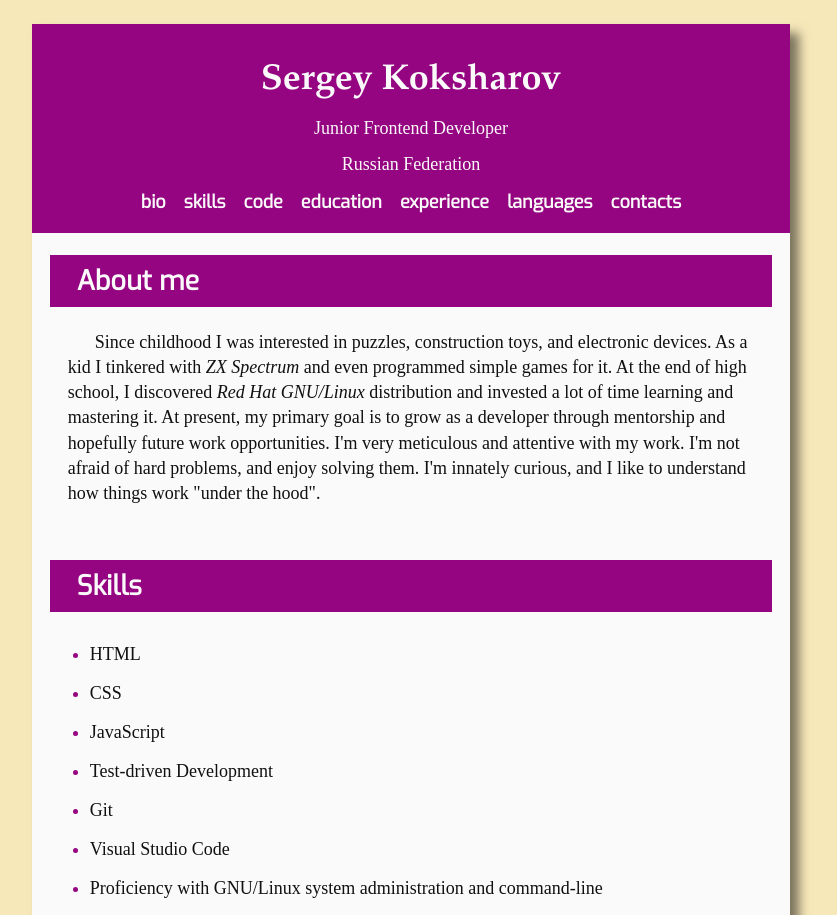
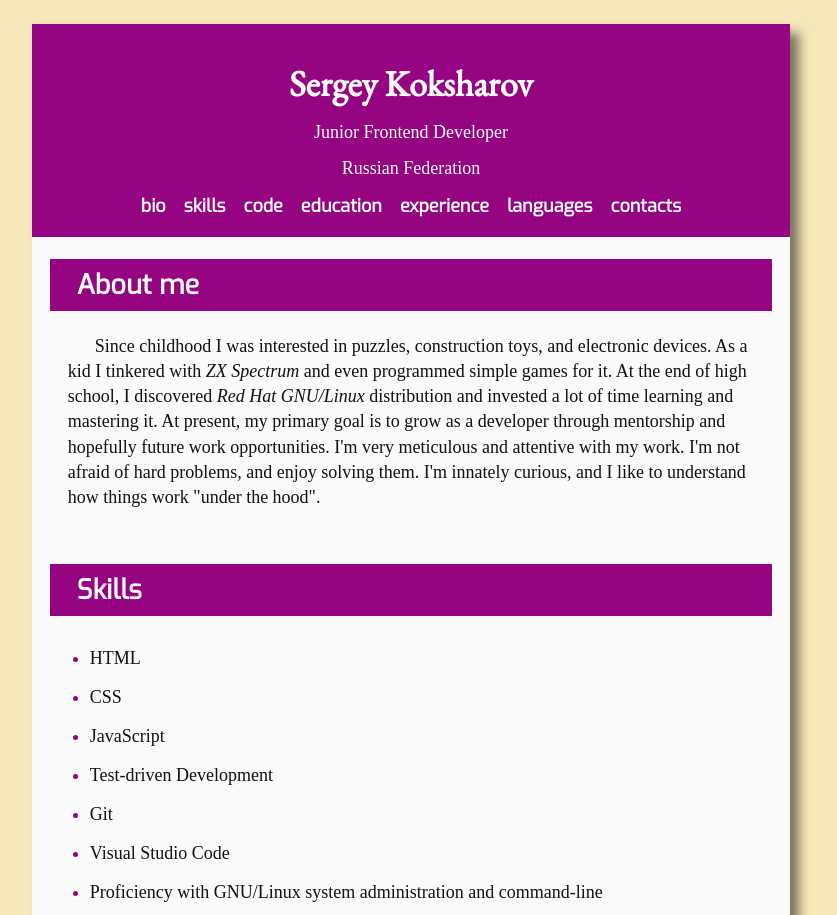
Before and after one commit to gentoosiast/rsschool-cv, a website: page index.html in a window 1280 px wide. Shown: the top 915 px of the page, without its empty margins (229-1066 px from the left). Drawn offline with nearby package versions, Linux system fonts and the light colour scheme; a small style sheet from the web is missing.

Commit message:
refactor: use EB Garamond from Google Fonts for main heading

```diff
--- a/index.html
+++ b/index.html
@@ -10,7 +10,7 @@
     <link rel="manifest" href="/manifest.webmanifest">
     <link rel="preconnect" href="https://fonts.googleapis.com">
     <link rel="preconnect" href="https://fonts.gstatic.com" crossorigin>
-    <link href="https://fonts.googleapis.com/css2?family=Exo&display=swap" rel="stylesheet">
+    <link href="https://fonts.googleapis.com/css2?family=EB+Garamond&family=Exo&display=swap" rel="stylesheet">
     <link rel="stylesheet" href="//cdn.jsdelivr.net/npm/hack-font@3/build/web/hack-subset.css">
     <link rel="stylesheet" href="style.css">
   </head>
--- a/style.css
+++ b/style.css
@@ -20,7 +20,7 @@
   --links-list-color-active: #469fe7;
 
   --main-font: "Times New Roman", "Times", "Baskerville", "Georgia", serif;
-  --title-font: "Garamond", serif;
+  --title-font: "EB Garamond", "Georgia", serif;
   --section-title-font: "Exo", "Arial", "Helvetica", sans-serif;
   --code-snippet-font: "Hack", "Consolas", monotype;
 }
```
